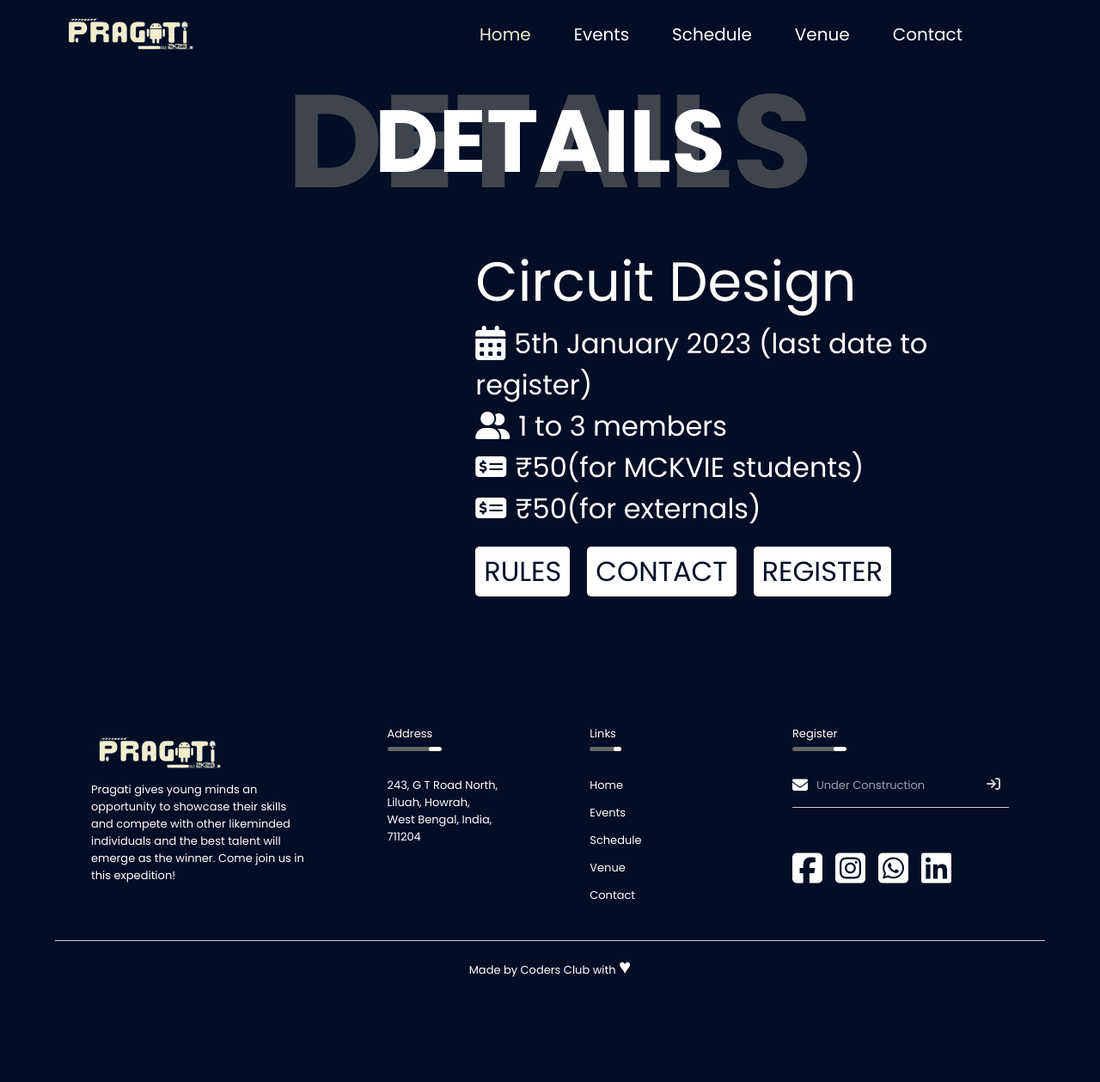
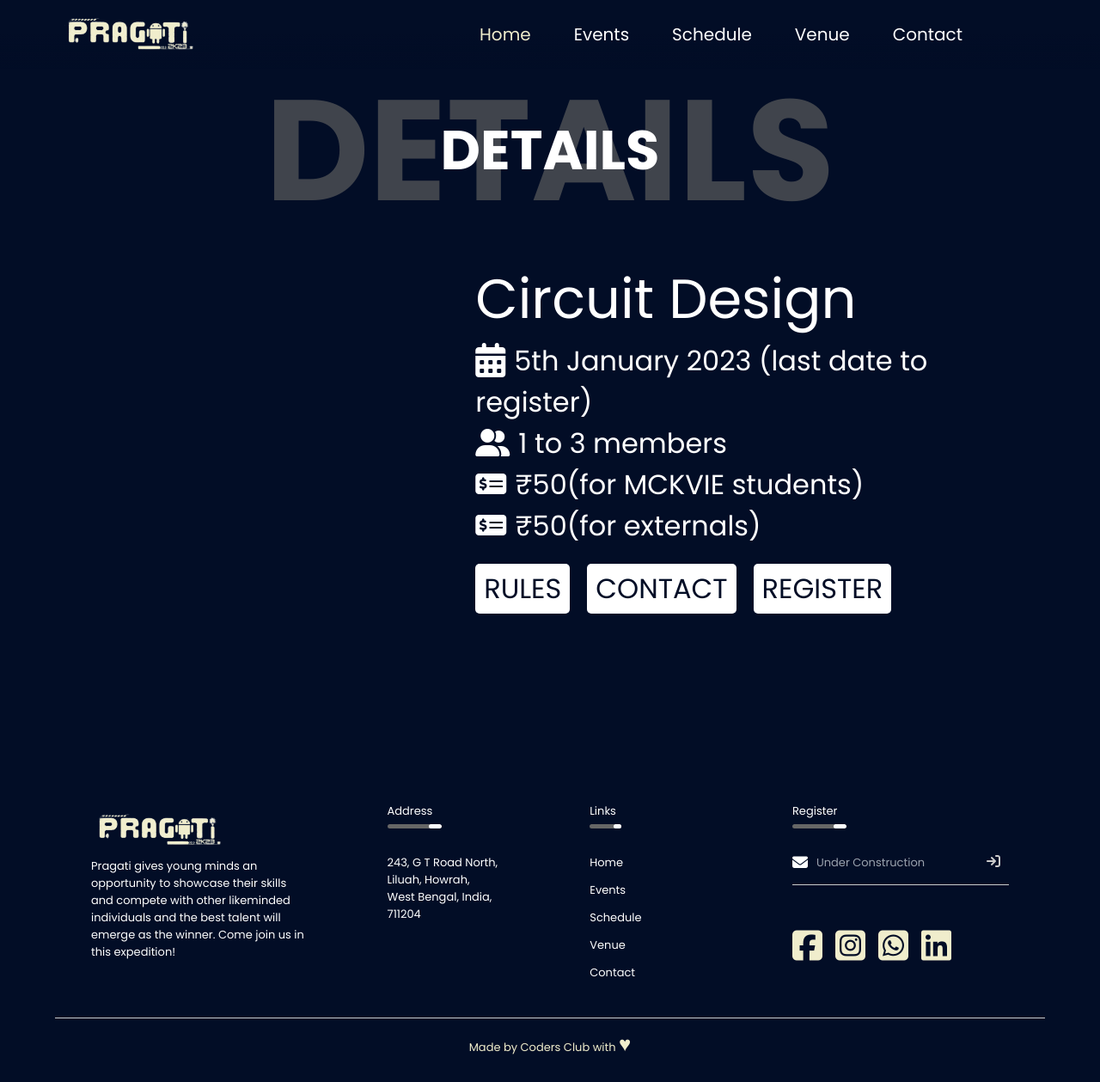
Before and after one commit to am-here/PRAGATI, a React (Create React App) app: page /events/1 in a window 1280 px wide. Shown: the whole page at 86% size. Before the commit the page ends 1169 px from the top, so only its background shows below. Built offline with nearby package versions, Linux system fonts and the light colour scheme; a web font is replaced by a local one.

Commit message:
Fifa correction and some little changes.

```diff
--- a/src/components/Event_Details/Card.css
+++ b/src/components/Event_Details/Card.css
@@ -1,7 +1,8 @@
 .card-container {
   background: transparent;
   height: 200px;
-  width: 250px;
+  width: 350px;
+  /* width: 250px; */
   margin: 15px;
   display: flex;
   flex-direction: column;
@@ -78,6 +79,10 @@
 @media screen and (max-width: 650px) {
   .card-container {
     width: 87%;
-    height: max-content;
+   height: max-content;
+  }
+  .image{
+    height: auto;
+    width: 100%;
   }
 }
--- a/src/components/Event_Details/Card.jsx
+++ b/src/components/Event_Details/Card.jsx
@@ -8,6 +8,7 @@ function Card({ details }) {
           src={require(`../../resources/${details.image}`)}
           alt="details"
           className="image"
+          draggable={false}
         />
       </div>
       <div className="about-div">
--- a/src/components/Event_Details/Data.js
+++ b/src/components/Event_Details/Data.js
@@ -725,14 +725,18 @@ const eventDetails = [
       StudentMembers: [
         {
           id: 124,
+          image: "default.jpg",
           name: "Archisman Chatterjee",
+          whatsapp: "Whatsapp",
           phone: "7619460342",
           bio: "CSE",
         },
 
         {
           id: 125,
+          image: "default.jpg",
           name: "Lytza Chatterjee",
+          whatsapp: "Whatsapp",
           phone: "8240864191",
           bio: "AUE",
         },
--- a/src/components/Event_Details/EventContact.css
+++ b/src/components/Event_Details/EventContact.css
@@ -19,6 +19,7 @@
   text-align: center;
 }
 .committeeHead{
+  margin-top: 2.7rem;
   font-size: 40px;
   font-weight: 600;
 }
--- a/src/components/Footer/footer.css
+++ b/src/components/Footer/footer.css
@@ -1,9 +1,10 @@
 .footer{
+    /* margin-top: 1rem; */
     background-color: var(--bg-color);
     width: 100%;
     bottom: 0;
     color: #fff;
-    padding: 10px 0 30px;
+    padding: 5rem 0 30px;
     font-size: 13px;
     line-height: 20px;
 }
@@ -79,7 +80,8 @@
     height: 40px;
     text-align: center;
     font-size: 40px;
-    color: #fff;
+    /* color: #fff; */
+    color: var(--primary);
     margin-right: 15px;
     cursor: pointer;
 }
@@ -93,6 +95,7 @@
     font-size: 24px;
 }
 .copyright{
+    color: var(--primary);
     text-align: center;
 }
 .underline{
--- a/src/components/Footer/index.js
+++ b/src/components/Footer/index.js
@@ -16,7 +16,12 @@ function Footer() {
               className="logo"
               draggable={false}
             /> */}
-            <img src={logoPragati} alt="LOGO" className="logo" />
+            <img
+              src={logoPragati}
+              alt="LOGO"
+              className="logo"
+              draggable={false}
+            />
             <p>
               Pragati gives young minds an opportunity to showcase their skills
               and compete with other likeminded individuals and the best talent
--- a/src/components/Heading/Heading.css
+++ b/src/components/Heading/Heading.css
@@ -18,22 +18,24 @@
   /* font-family: 'Sono', sans-serif;     */
   color: #fff;
   /* color: rgb(206, 175, 3); */
-  font-size: 8vw;
-  font-weight: bold;
+  font-size: 5vw;
+
+  font-weight: 700;
   margin: auto;
   text-align: center;
   position: absolute;
-  top: 3vw;
+  top: 6vw;
   right: 0;
   left: 0;
 }
 
 .bg-heading {
   color: rgba(94, 94, 94, 0.679);
-  font-size: 12vw;
-  font-weight: bold;
+  font-size: 13vw;
+  font-weight: 700;
   margin: auto;
   text-align: center;
+  /* letter-spacing: 0.1em; */
 }
 /* @media screen and (max-width: 400px) {
   .front-heading {
--- a/src/components/Navbar/Navbar.jsx
+++ b/src/components/Navbar/Navbar.jsx
@@ -30,7 +30,7 @@ function Navbar({ menu, setMenu }) {
       <div className="nav-container">
         <div className="logo-menu">
           <Link to="/" className="logo">
-            <img src={logoPragati} alt="LOGO" className="nav-logo" />
+            <img src={logoPragati} alt="LOGO" className="nav-logo" draggable={false}/>
             {/* Pragati */}
           </Link>
           <div className="menu-btn" onClick={() => handleClick("Home")}>
```
